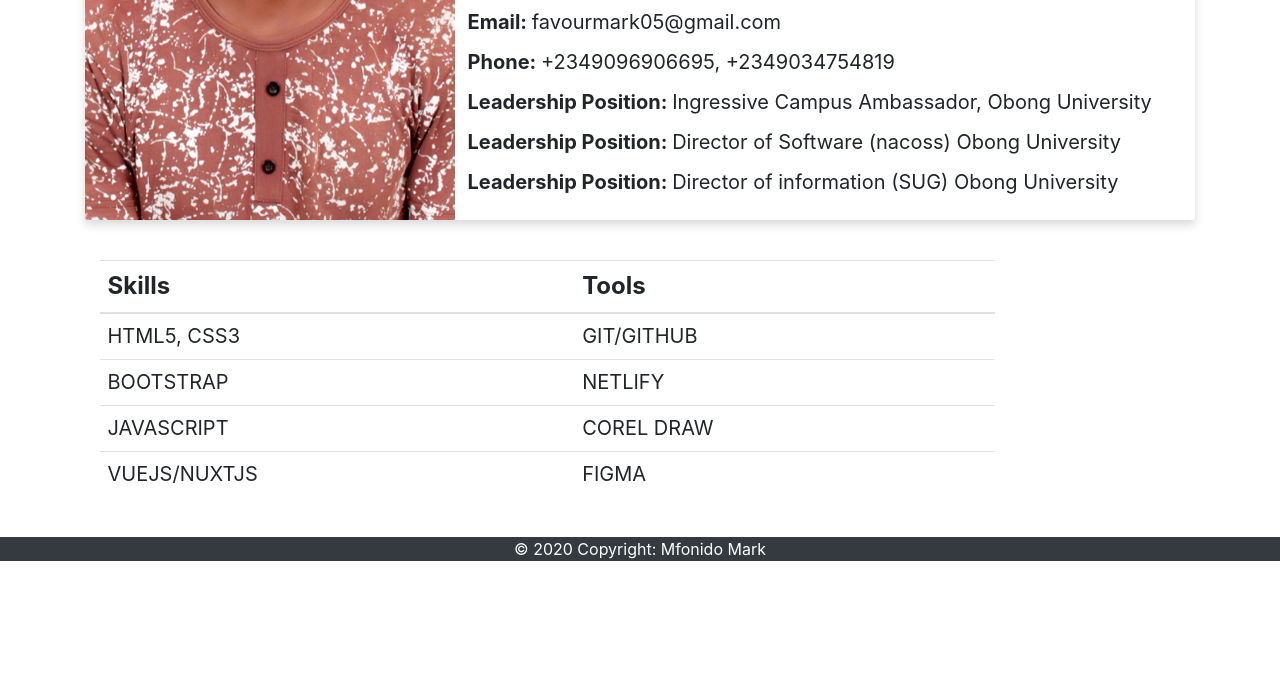
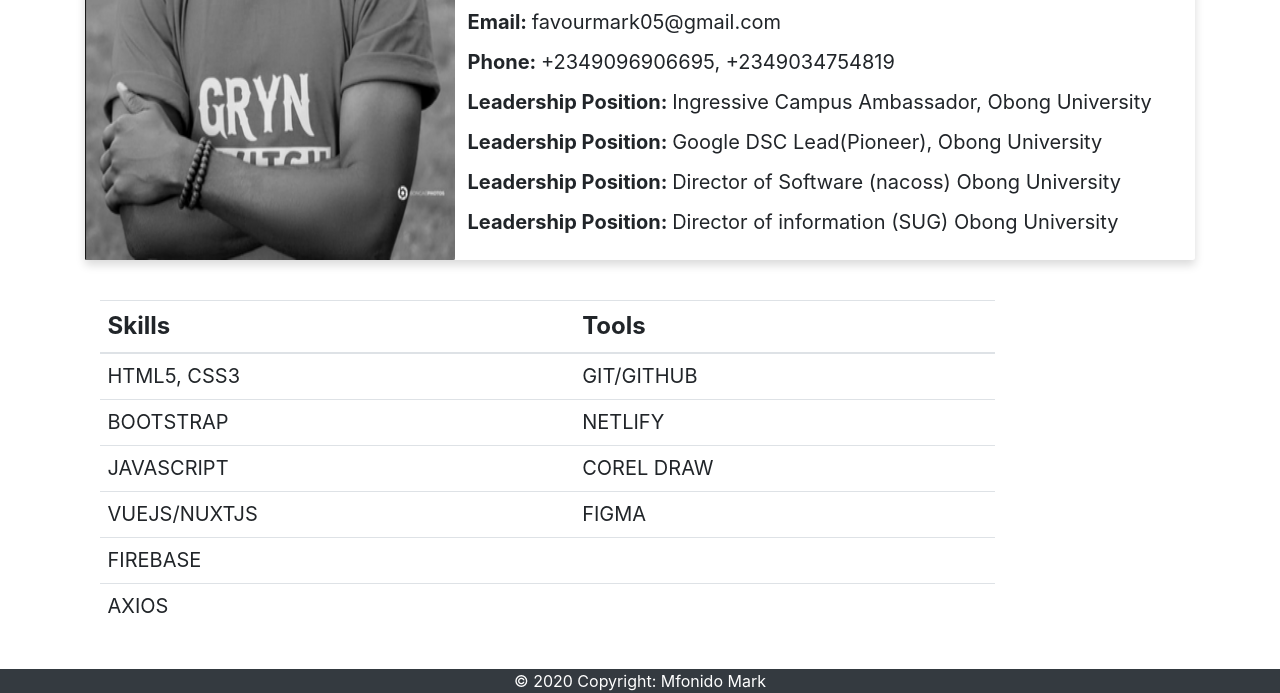
Before and after one commit to favourmark05/AboutMe, a plain HTML site: page about.html in a window 1280 px wide. Shown: the part 1221-1914 px from the top of the page. Before the commit the page ends 1782 px from the top, so only its background shows below. Drawn offline with nearby package versions, Linux system fonts and the light colour scheme.

Commit message:
Resume update

```diff
--- a/about.html
+++ b/about.html
@@ -56,7 +56,7 @@
     <div class="card mb-3 shadow" style="max-width: fit-content; max-height: fit-content;">
       <div class="row no-gutters">
         <div class="col-md-4">
-          <img src="img/about.jpg" class="card-img" alt="..." style="height: 100%;">
+          <img src="img/about.png" class="card-img" alt="..." style="height: 100%;">
         </div>
         <div class="col-md-8">
           <div class="card-body">
@@ -74,6 +74,8 @@
               <p><span class="title-s">Phone: </span> <span>+2349096906695, +2349034754819</span></p>
               <p><span class="title-s">Leadership Position: </span> <span>Ingressive Campus Ambassador, Obong
                   University</span></p>
+                  <p><span class="title-s">Leadership Position: </span> <span>Google DSC Lead(Pioneer), Obong
+                    University</span></p>
               <p><span class="title-s">Leadership Position: </span> <span>Director of Software (nacoss) Obong
                   University</span></p>
               <p><span class="title-s">Leadership Position: </span> <span>Director of information (SUG) Obong
@@ -84,33 +86,7 @@
       </div>
     </div>
   </div>
-  <!-- <div class="container">
-    <div class="col-md-12 py-5">
-        <div class="skill-mf">
-            <p class="title-ss">Skill</p>
-
-            <span>HTML5</span> <br><br>
-
-            <span>CSS3</span> <br><br>
-
-            <span>VUE.JS</span><br><br>
-
-            <span>NUXT.JS</span> <br><br>
-
-            <span>JAVASCRIPT</span> <br><br>
-
-            <span>COREL DRAW</span> <br><br>
-
-            <span>GIT/GITHUB</span> <br> <br>
-
-            <span>BOOTSTRAP</span> <br>
-
-          </div>
-        </div>
-    </div>
-  </div> -->
-
-  <div class="container mx-auto py-5">
+    <div class="container mx-auto py-5">
     <div class="col-md-10 ">
       <table class="table">
         <thead>
@@ -136,6 +112,14 @@
           <tr>
             <td>VUEJS/NUXTJS</td>
             <td>FIGMA</td>
+          </tr>
+          <tr>
+            <td>FIREBASE</td>
+            <td></td>
+          </tr>
+          <tr>
+            <td>AXIOS</td>
+            <td></td>
           </tr>
         </tbody>
       </table>
```
Also changed, not shown: img/about.jpg (deleted), img/about.png (added), 1 other file.
